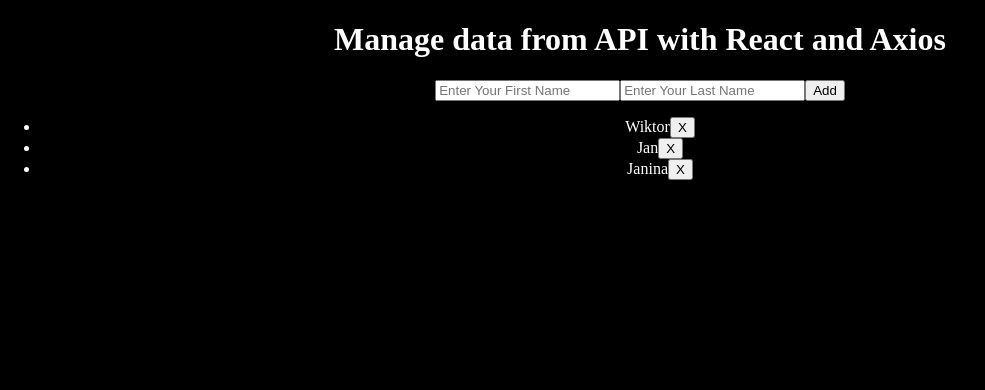
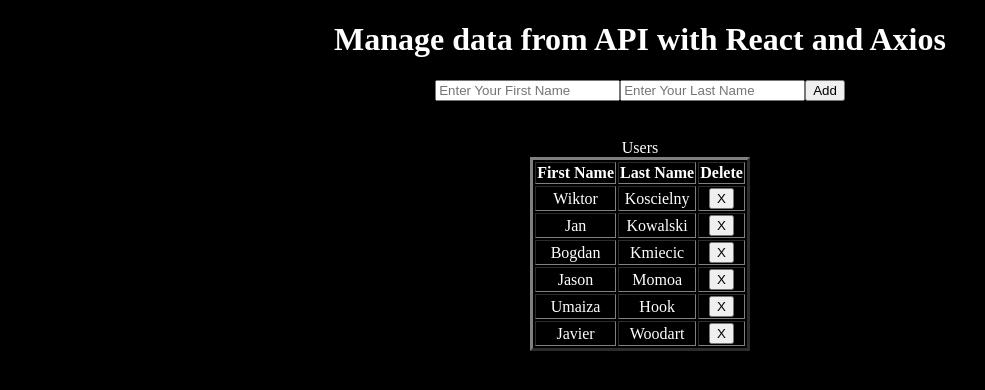
Before and after one commit to wiktorkoscielny/react-project-5, a React (Create React App) app: page / in a window 1280 px wide. Shown: the top 390 px of the page, without its empty margins (0-985 px from the left). Built offline with nearby package versions, Linux system fonts and the light colour scheme; data requests are answered from the project's data file.

Commit message:
Worked on appearance of displayed data from api, cover it into a table. I have used styled component to center it also.

```diff
--- a/src/components/TodoApp.js
+++ b/src/components/TodoApp.js
@@ -1,5 +1,14 @@
 import { Component } from "react";
 import axios from "axios";
+import styled from "styled-components";
+
+const Wrapper = styled.div`
+        width: fit-content;
+        text-align: center;
+        margin-top: 3%;
+        margin-left: auto;
+        margin-right: auto;
+`
 
 class TodoApp extends Component {
     state = {
@@ -110,16 +119,31 @@
                 </form>
 
 
-                <ul>
+            <Wrapper>
+
+                <table border='3'>
+                <caption>Users</caption>
+                <thead>
+                    <tr>
+                        <th>First Name</th>
+                        <th>Last Name</th>
+                        <th>Delete</th>
+                    </tr>
+                </thead>
+                <tbody>
                     {this.state.todos.map((todo) => {
                         return(
-                            <li key={todo.id}>
-                                {todo.firstName}
-                                <button onClick={() => this.handleDelete(todo.id)}>X</button>
-                            </li>
+                            <tr key={todo.id}>
+                                <td>{todo.firstName}</td>
+                                <td>{todo.lastName}</td>
+                                <td><button onClick={() => this.handleDelete(todo.id)}>X</button></td>
+                            </tr>
                         )
                     })}
-                </ul>
+                </tbody>
+                </table>
+            </Wrapper>
+
             </>
         )
     }
@@ -127,3 +151,14 @@
 }
 
 export default TodoApp;
+
+// <ul>
+//  {this.state.todos.map((todo) => {
+//      return(
+//          <li key={todo.id}>
+//              {todo.firstName}
+//              <button onClick={() => this.handleDelete(todo.id)}>X</button>
+//          </li>
+//      )
+//  })}
+// </ul>
--- a/src/json-server/db.json
+++ b/src/json-server/db.json
@@ -11,9 +11,24 @@
       "id": 2
     },
     {
-      "firstName": "Janina",
-      "lastName": "Kowalska",
+      "firstName": "Bogdan ",
+      "lastName": "Kmiecic",
       "id": 3
+    },
+    {
+      "firstName": "Jason",
+      "lastName": "Momoa",
+      "id": 4
+    },
+    {
+      "firstName": "Umaiza",
+      "lastName": "Hook",
+      "id": 5
+    },
+    {
+      "firstName": "Javier",
+      "lastName": "Woodart",
+      "id": 6
     }
   ]
 }
```
